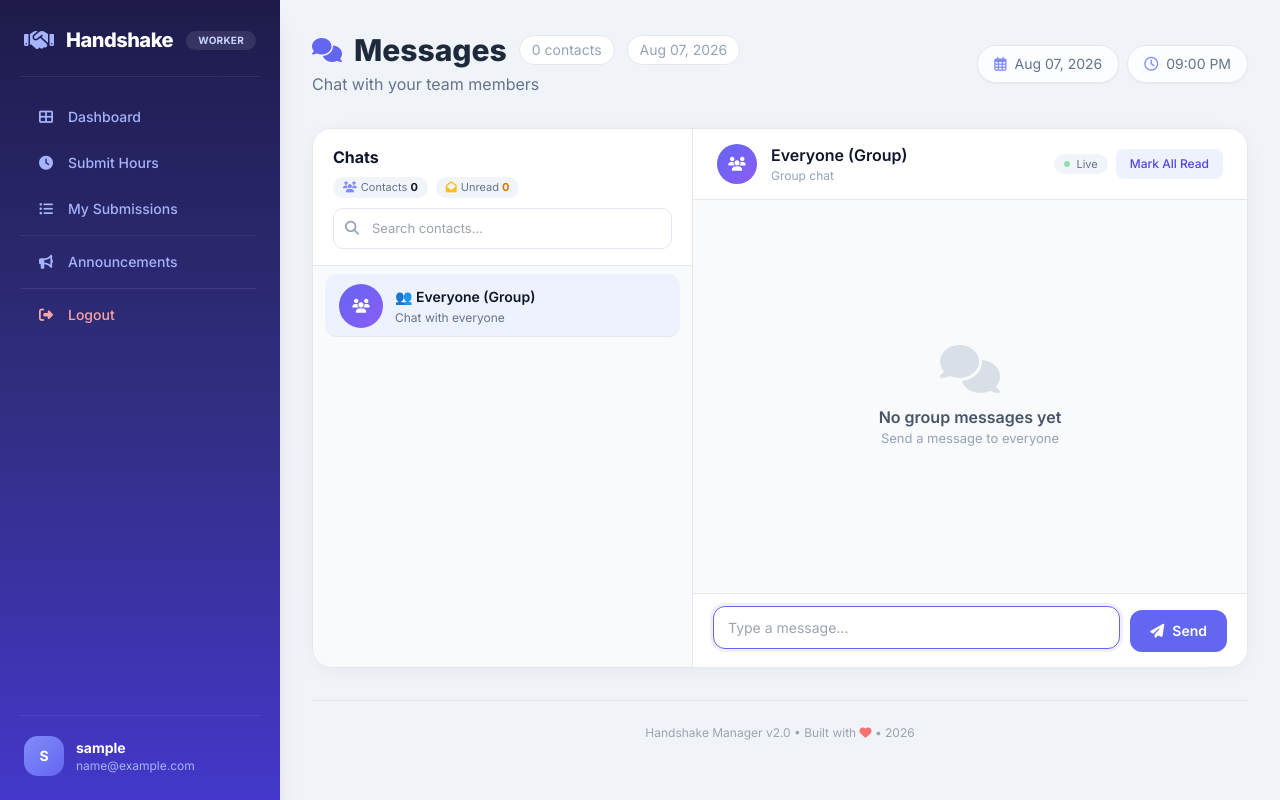
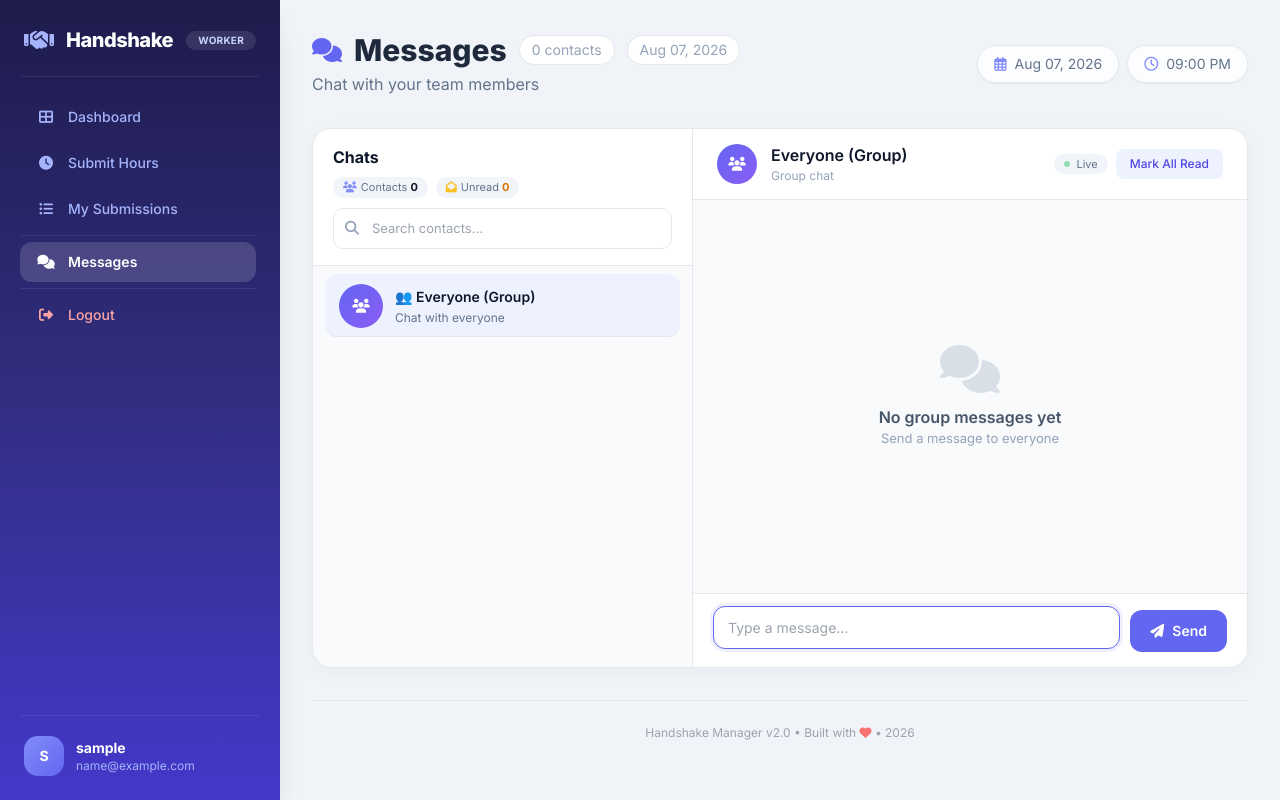
Before and after one commit to calvitec/ngoy, a Flask app: page /worker-messages in a window 1280 px wide. Run offline with Flask 3, Linux system fonts and the light colour scheme; the visitor is signed in with stand-in values (Sample User, id 1); data that the repository does not hold is empty; some libraries are stand-ins or nearby versions.

Commit message:
Update worker_base.html

```diff
--- a/templates/worker_base.html
+++ b/templates/worker_base.html
@@ -109,9 +109,9 @@
 
         <div class="sidebar-divider border-t my-3"></div>
 
-        <!-- Announcements -->
-        <a href="/announcements" class="sidebar-link flex items-center gap-3 px-4 py-2.5 text-sm {% if request.endpoint == 'announcements' %}active{% endif %}">
-            <i class="fas fa-bullhorn w-5 text-center"></i> Announcements
+        <!-- 🔥 CHANGED: Announcements → Messages -->
+        <a href="/worker-messages" class="sidebar-link flex items-center gap-3 px-4 py-2.5 text-sm {% if request.endpoint == 'worker_messages' %}active{% endif %}">
+            <i class="fas fa-comments w-5 text-center"></i> Messages
             {% if stats and stats.unread_announcements|default(0) > 0 %}
                 <span class="ml-auto text-[10px] font-bold bg-red-500 text-white px-2.5 py-0.5 rounded-full badge-pulse">{{ stats.unread_announcements }}</span>
             {% endif %}
```
